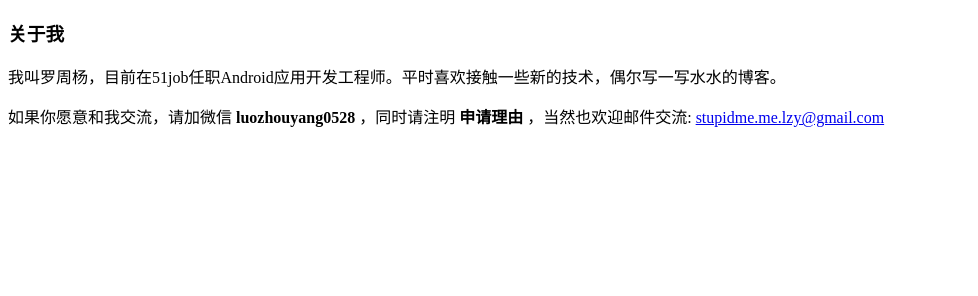
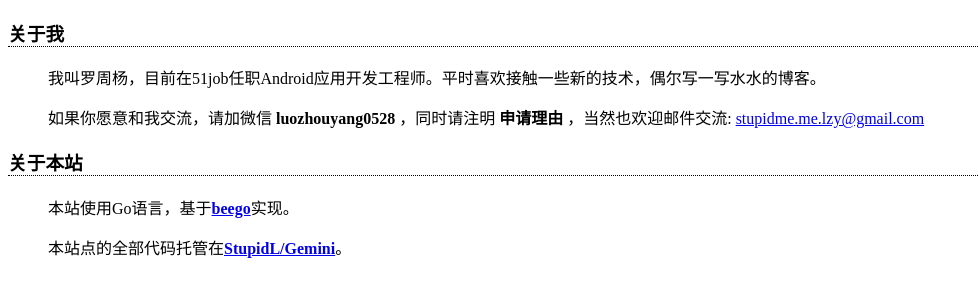
Before and after one commit to StupidL/Gemini, a plain HTML site: page views/about.html in a window 1280 px wide. Shown: the whole page, without its empty margins (0-978 px from the left). Drawn offline with Linux system fonts and the light colour scheme.

Commit message:
Update about page

```diff
--- a/views/about.html
+++ b/views/about.html
@@ -6,15 +6,29 @@
     <style type="text/css">
         .title {
             font-family: "Noto Sans CJK SC DemiLight", sans-serif;
+            text-align: left;
+            min-width: 1000px;
+            max-width: 1000px;
+            border-bottom: 1px black dotted;
         }
+
     </style>
 </head>
 <body>
 <h3 class="title">关于我</h3>
-
-<p>我叫罗周杨，目前在51job任职Android应用开发工程师。平时喜欢接触一些新的技术，偶尔写一写水水的博客。
+<p>
+<ul>我叫罗周杨，目前在51job任职Android应用开发工程师。平时喜欢接触一些新的技术，偶尔写一写水水的博客。</ul>
 </p>
-<p> 如果你愿意和我交流，请加微信 <b>luozhouyang0528</b> ，同时请注明 <b>申请理由</b> ，当然也欢迎邮件交流: <a href="mailto:stupidme.me.lzy@gmail.com">stupidme.me.lzy@gmail.com</a>
+<p>
+<ul>如果你愿意和我交流，请加微信 <b>luozhouyang0528</b> ，同时请注明 <b>申请理由</b> ，当然也欢迎邮件交流: <a href="mailto:stupidme.me.lzy@gmail.com">stupidme.me.lzy@gmail.com</a>
+</ul>
+</p>
+<h3 class="title">关于本站</h3>
+<p>
+<ul>本站使用Go语言，基于<a href="https://github.com/astaxie/beego"><b>beego</b></a>实现。</ul>
+</p>
+<p>
+<ul>本站点的全部代码托管在<a href="https://github.com/StupidL/Gemini"><b>StupidL/Gemini</b></a>。</ul>
 </p>
 </body>
 </html>
```
